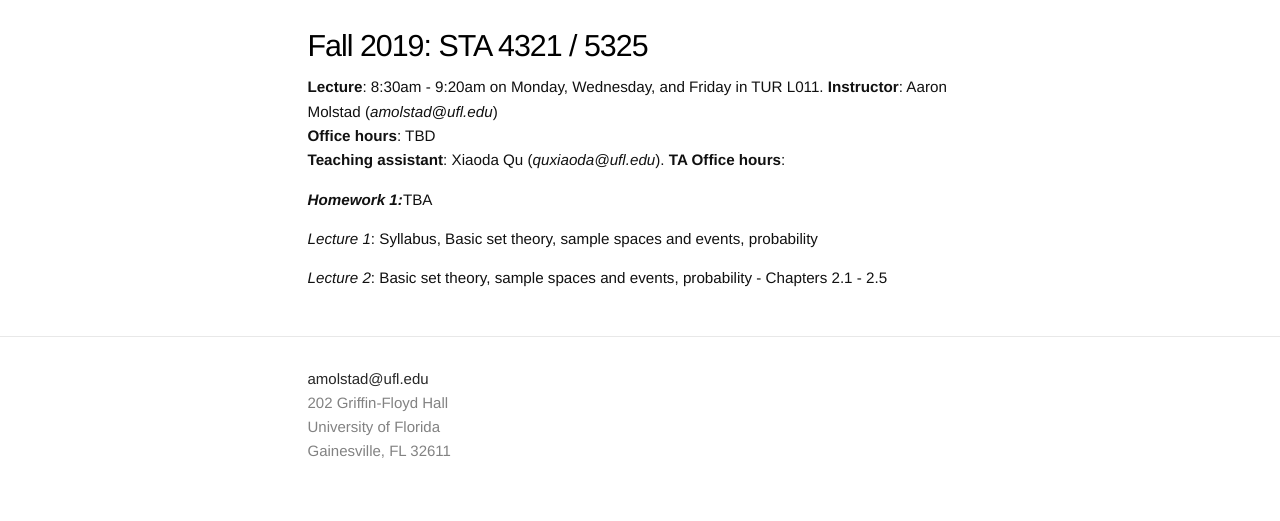
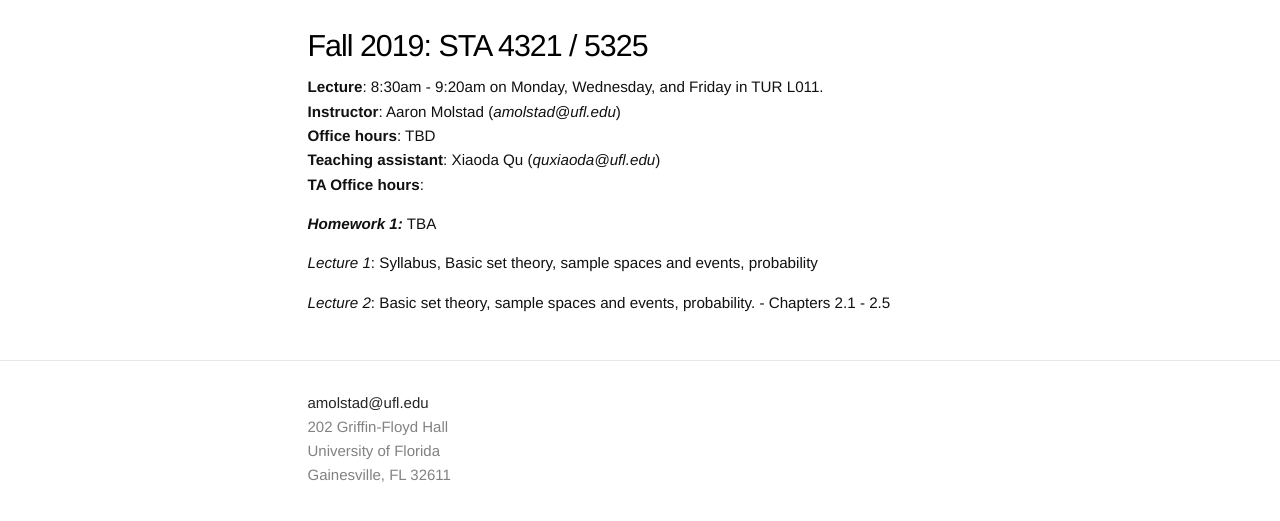
Before and after one commit to ajmolstad/ajmolstad.github.io, a Jekyll site: the page built from F19_STA4321.md, in a window 1280 px wide. Shown: the top 521 px of the page. Built offline with Jekyll 4.4.1, drawn with Linux system fonts in a browser that asks for light colours.

Commit message:
Update F19_STA4321.md

```diff
--- a/F19_STA4321.md
+++ b/F19_STA4321.md
@@ -8,13 +8,13 @@
 **Lecture**: 8:30am - 9:20am on Monday, Wednesday, and Friday in TUR L011.
 **Instructor**: Aaron Molstad (*amolstad@ufl.edu*)
 **Office hours**: TBD
-**Teaching assistant**: Xiaoda Qu (*quxiaoda@ufl.edu*).
+**Teaching assistant**: Xiaoda Qu (*quxiaoda@ufl.edu*)
 **TA Office hours**:
 
 
-***Homework 1:***TBA
+***Homework 1:*** TBA
 
 *Lecture 1*: Syllabus, Basic set theory, sample spaces and events, probability
 
-*Lecture 2*: Basic set theory, sample spaces and events, probability
+*Lecture 2*: Basic set theory, sample spaces and events, probability.
 	- Chapters 2.1 - 2.5
```
